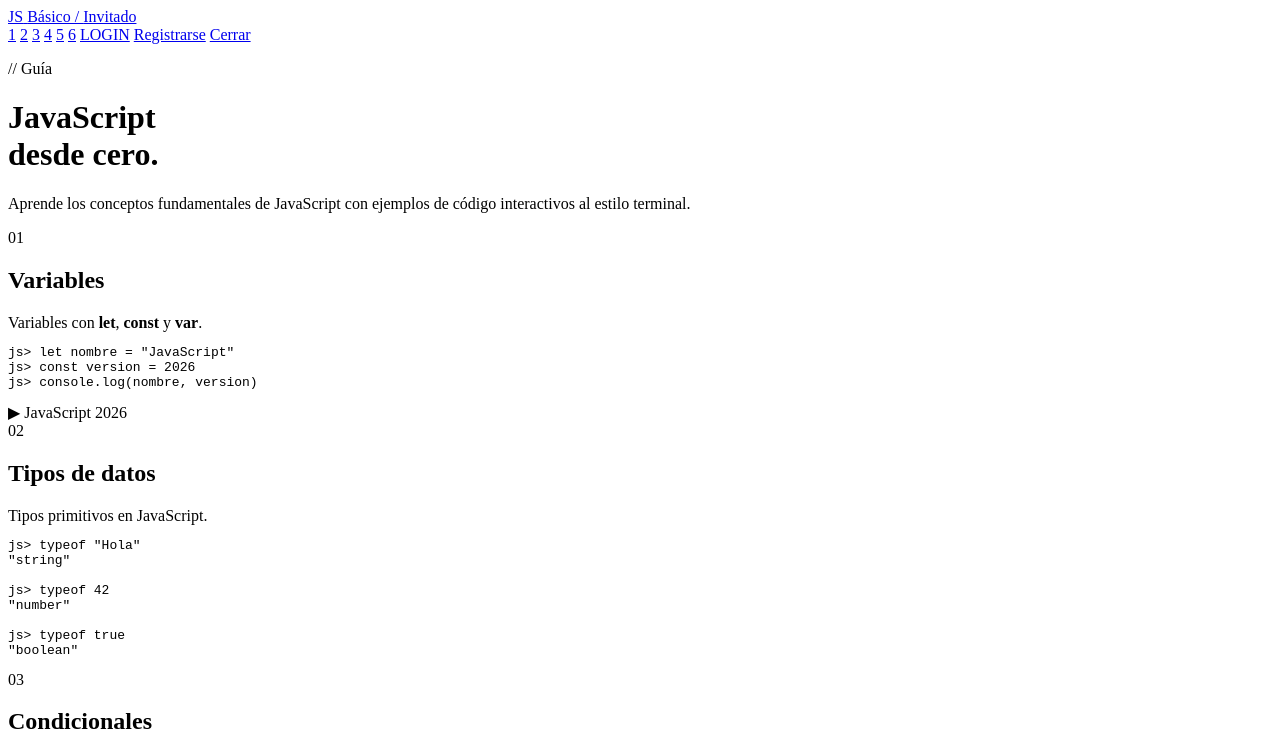
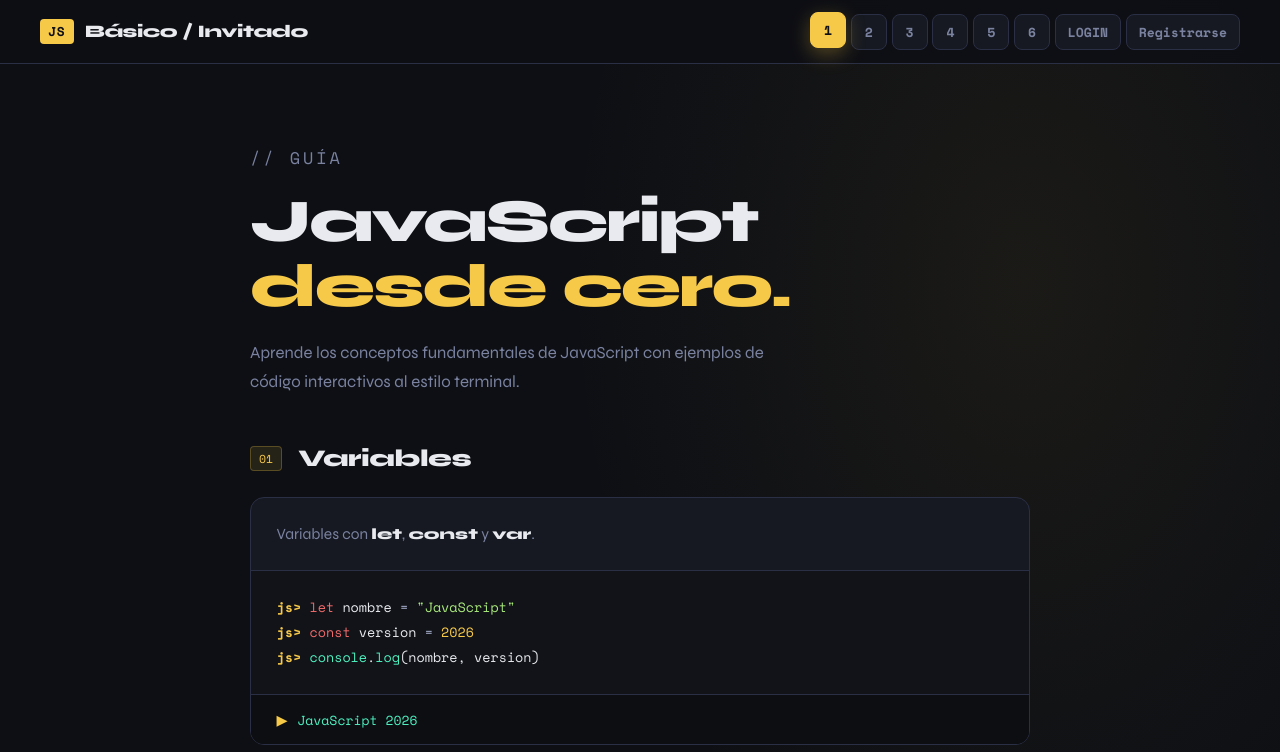
Before and after one commit to DanielJCH01/nam-project, a plain HTML site: page frontend/index.html in a window 1280 px wide. Shown: the top 752 px of the page. Drawn offline with nearby package versions, Linux system fonts and the light colour scheme; the site is published under a folder, as on GitHub Pages, so addresses that start at the root find nothing.

Commit message:
fix rutas html

```diff
--- a/frontend/index.html
+++ b/frontend/index.html
@@ -5,7 +5,8 @@
   <meta name="viewport" content="width=device-width, initial-scale=1.0">
   <title>JS Básico</title>
 
-  <link rel="stylesheet" href="/frontend/css/styles.css">
+  <!-- CSS CORRECTO (FUNCIONA EN VERCEL) -->
+  <link rel="stylesheet" href="./css/styles.css">
 
   <link href="https://fonts.googleapis.com/css2?family=Space+Mono:wght@400;700&family=Syne:wght@400;600;800&display=swap" rel="stylesheet">
 </head>
@@ -31,8 +32,9 @@
     <a href="#sec5">5</a>
     <a href="#sec6">6</a>
 
-    <a class="log" href="/frontend/html/login.html">LOGIN</a>
-    <a class="log" href="/frontend/html/registro.html">Registrarse</a>
+    <a class="log" href="./html/login.html">LOGIN</a>
+    <a class="log" href="./html/registro.html">Registrarse</a>
+
     <a class="log" href="#" onclick="logout()" id="logoutLink">Cerrar</a>
   </nav>
 
@@ -67,7 +69,6 @@
     </div>
 
     <div class="code-block">
-
 <pre>
 <span class="pr">js&gt;</span> <span class="kw">let</span> nombre <span class="op">=</span> <span class="str">"JavaScript"</span>
 <span class="pr">js&gt;</span> <span class="kw">const</span> version <span class="op">=</span> <span class="num">2026</span>
@@ -77,7 +78,6 @@
       <div class="code-output">
         <span class="output-arrow">▶</span> JavaScript 2026
       </div>
-
     </div>
 
   </div>
@@ -221,11 +221,13 @@ frutas.push(<span class="str">"uva"</span>)
 
 </div>
 
+<!-- FOOTER -->
 <footer>
   // JavaScript Básico · 2026
 </footer>
 
-<script src="/frontend/js/js.js"></script>
+<!-- JS CORRECTO (FUNCIONA EN VERCEL) -->
+<script src="./js/js.js"></script>
 
 </body>
 </html>
```
